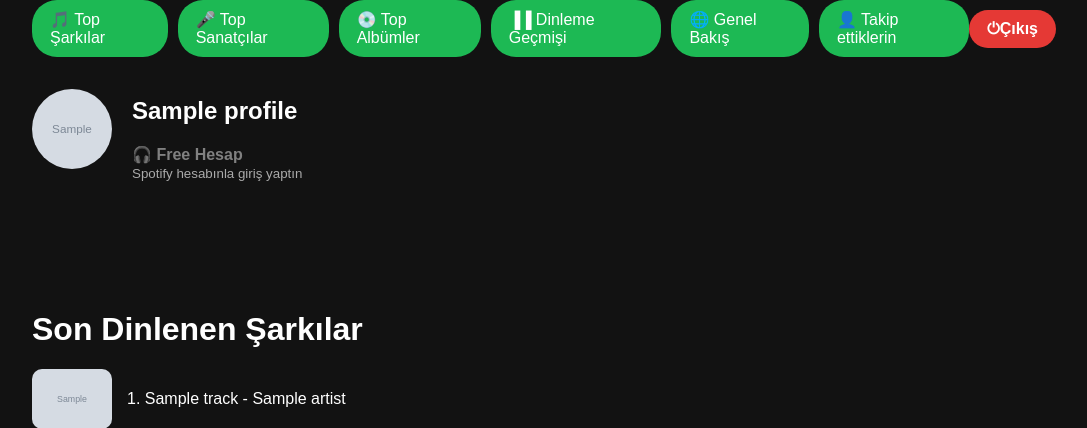
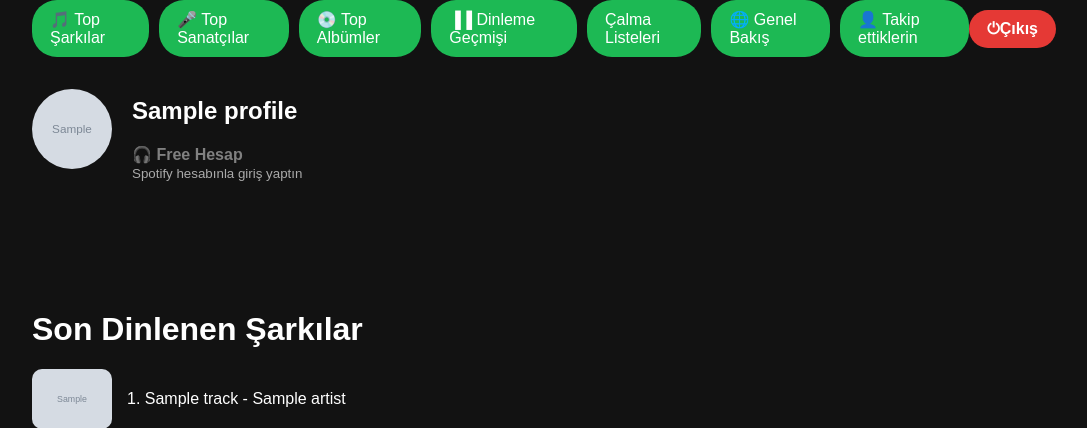
Before and after one commit to Talha3507/Spotify, a Flask app: template templates/history.html in a window 1280 px wide. Shown: the top 428 px of the page, without its empty margins (96-1183 px from the left). Run offline with Flask 3, Linux system fonts and the light colour scheme; the template is opened without the code that fills it: most values are stand-ins (such as "Sample title", 1, 10 or a date in 2020); grey boxes marked "Sample" are stand-in pictures.

Commit message:
Add files via upload

```diff
--- a/templates/history.html
+++ b/templates/history.html
@@ -31,6 +31,7 @@
             <a class="btn" href="/artists">🎤 Top Sanatçılar</a>
             <a class="btn" href="/albums">💿 Top Albümler</a>
             <a class="btn" href="/history">▐▐  Dinleme Geçmişi</a>
+            <a class="btn" href="/public_playlists/{{ user_id }}">Çalma Listeleri</a>
             <a class="btn" href="/overview">🌐 Genel Bakış</a>
             <a class="btn" href="/following">👤 Takip ettiklerin</a>
         </div>
```
